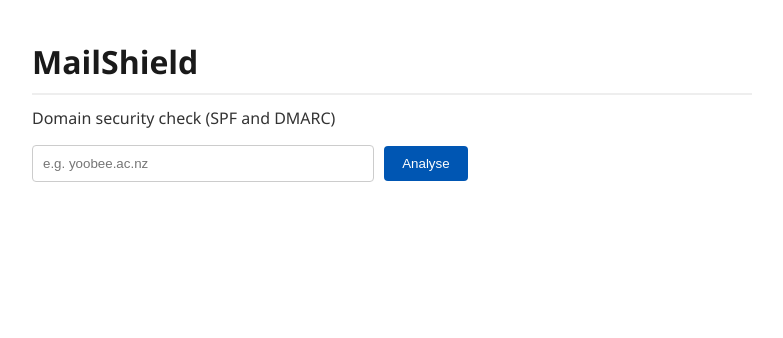
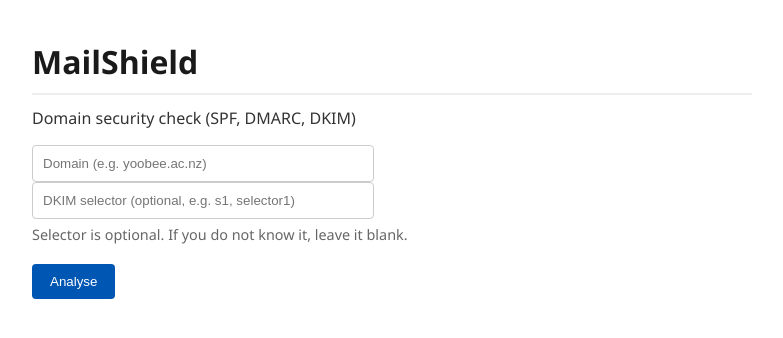
Before and after one commit to flpnoir/mailshield, a Python web app: template app/templates/index.html in a window 1280 px wide. Shown: the top 338 px of the page, without its empty margins (248-1031 px from the left). Run offline with Jinja, Linux system fonts and the light colour scheme; the template is opened without the code that fills it, so the values that code supplies are empty.

Commit message:
Add DKIM selector lookup and UI output

```diff
--- a/app/templates/index.html
+++ b/app/templates/index.html
@@ -25,7 +25,16 @@
       padding: 10px;
       border: 1px solid #ccc;
       border-radius: 4px;
+      display: block;
     }
+
+    .hint {
+      color: #666;
+      font-size: 0.9em;
+      margin-top: 6px;
+      margin-bottom: 14px;
+    }
+
     button {
       padding: 10px 18px;
       background-color: #0056b3;
@@ -33,7 +42,7 @@
       border: none;
       border-radius: 4px;
       cursor: pointer;
-      margin-left: 6px;
+      margin-top: 6px;
     }
     button:hover { background-color: #004494; }
 
@@ -89,16 +98,25 @@
 </head>
 <body>
   <h1>MailShield</h1>
-  <p>Domain security check (SPF and DMARC)</p>
+  <p>Domain security check (SPF, DMARC, DKIM)</p>
 
   <form method="POST">
     <input
       type="text"
       name="domain"
-      placeholder="e.g. yoobee.ac.nz"
+      placeholder="Domain (e.g. yoobee.ac.nz)"
       value="{{ results.get('domain', '') if results else '' }}"
       required
     >
+
+    <input
+      type="text"
+      name="selector"
+      placeholder="DKIM selector (optional, e.g. s1, selector1)"
+      value="{{ results.get('selector', '') if results else '' }}"
+    >
+    <div class="hint">Selector is optional. If you do not know it, leave it blank.</div>
+
     <button type="submit">Analyse</button>
   </form>
 
@@ -126,6 +144,20 @@
         <code>{{ results.get('dmarc', 'not found') }}</code>
       </p>
       <span class="policy-label">{{ results.get('dmarc_policy', '') }}</span>
+
+      <hr>
+
+      {% if results.get('selector') %}
+        <p><strong>Selector used:</strong> {{ results.get('selector') }}</p>
+      {% endif %}
+
+      <p><strong>DKIM Record:</strong><br>
+        <code>{{ results.get('dkim', 'not found') }}</code>
+      </p>
+
+      {% if results.get('dkim_status') %}
+        <span class="policy-label">{{ results.get('dkim_status') }}</span>
+      {% endif %}
     </div>
   {% endif %}
 </body>
```
Also changed, not shown: app/dns_lookup.py (+49 -11 lines), app/main.py (+12 -1 lines), docs/dev_log.md (+14 -0 lines), 1 other file.
